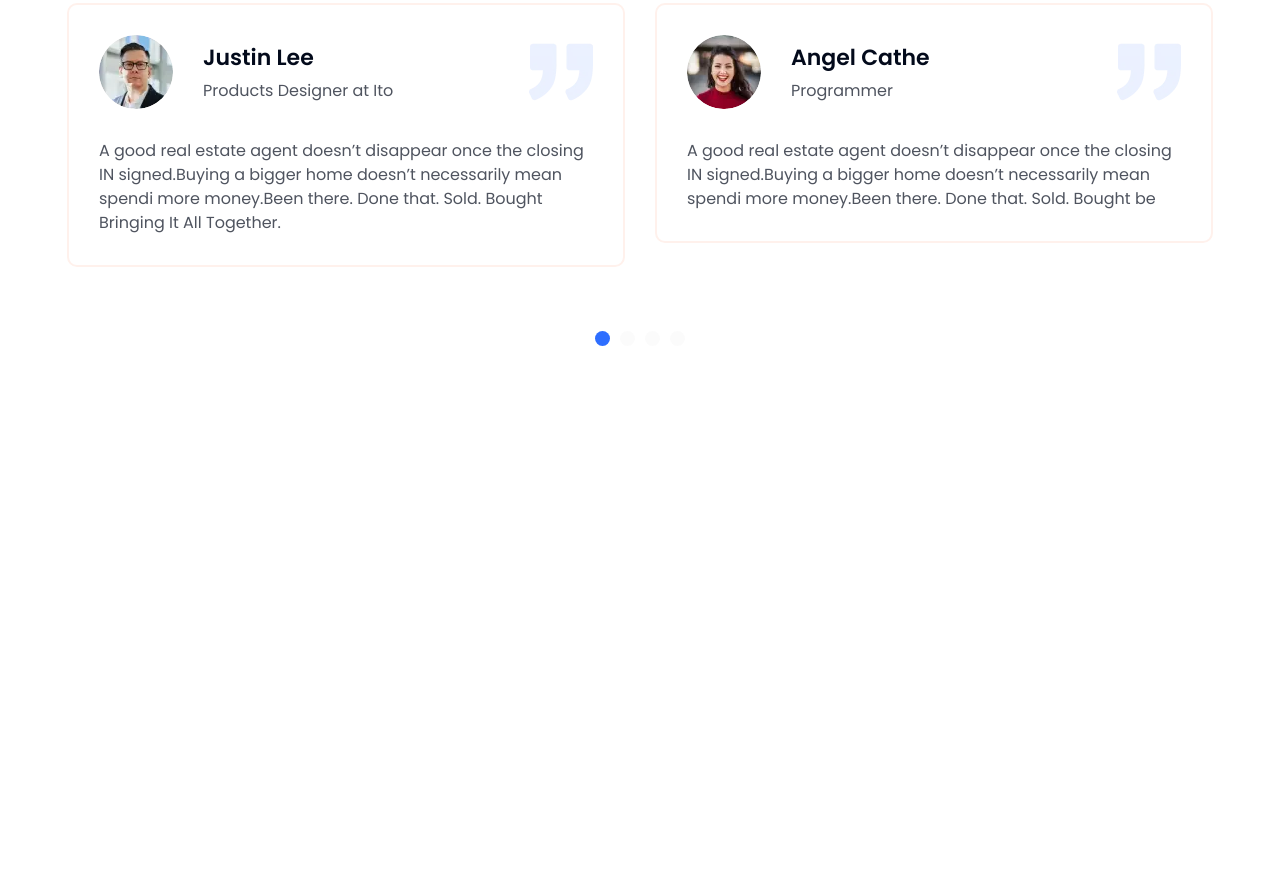
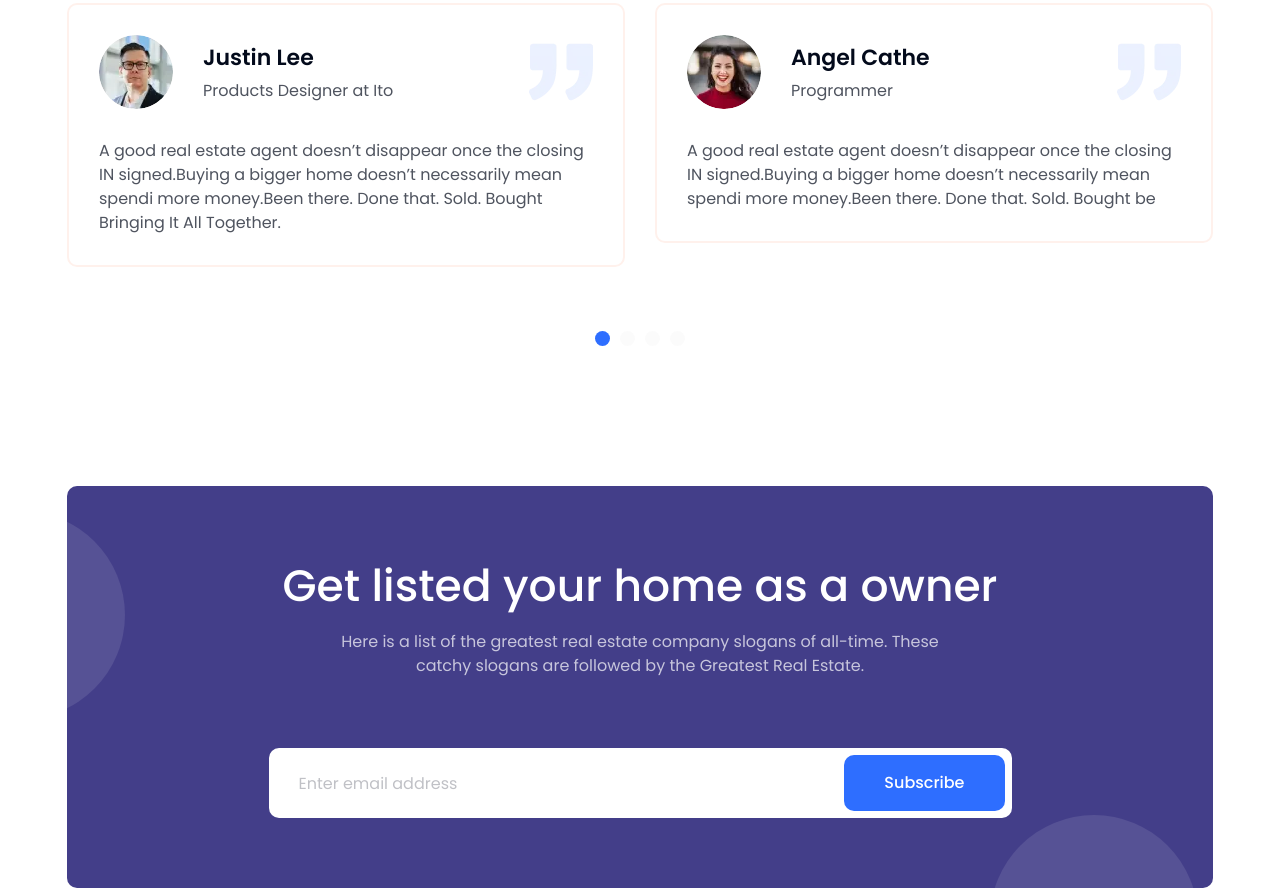
Before and after one commit to NikitosKokos/rubyHome, a website: page RubyHome/index.html in a window 1280 px wide. Shown: the part 3931-4819 px from the top of the page. Before the commit the page ends 4417 px from the top, so only its background shows below. Drawn offline with nearby package versions, Linux system fonts and the light colour scheme; files whose address does not match are found by name.

Commit message:
added section subscribe

```diff
--- /dev/null
+++ b/#src/scss/blocks/_subscribe.scss
@@ -0,0 +1,128 @@
+.subscribe {
+
+		&__container {
+		}
+
+		&__body {
+         background: #433E89;
+         border-radius: 10px;
+         padding: 70px 20px;
+         display: flex;
+         flex-direction: column;
+         align-items: center;
+         overflow: hidden;
+         position: relative;
+
+          &:after, &:before{
+            content: '';
+            width: 208px;
+            height: 208px;
+            position: absolute;
+            background: #FFFFFF;
+            opacity: 0.1;
+            border-radius: 50%;
+         }
+
+          &:before{
+            top: 25px;
+            left: -150px;
+         }
+
+          &:after{
+            bottom: -135px;
+            right: 15px;
+
+            @media (max-width: $md1+px){
+               bottom: -150px;
+            }
+
+            @media (max-width: $md3+px){
+               right: 10px;
+            }
+         }
+
+         @media (max-width: $md4+px){
+            padding: 70px 10px;
+         }
+		}
+
+		&__title {
+         font-weight: 500;
+         @include adaptiv-value('font-size', 44, 30, 1);
+         line-height: 136%;
+         text-align: center;
+         color: #FFFFFF;
+         @include adaptiv-value('margin-bottom', 15, 5, 1);
+		}
+
+		&__descr {
+         @include adaptiv-value('font-size', 16, 14, 1);
+         line-height: calc(24 / 16);
+         text-align: center;
+         color: rgba(255, 255, 255, 0.7);
+         max-width: 635px;
+         @include adaptiv-value('margin-bottom', 70, 40, 1);
+		}
+
+		&__form {
+         width: 100%;
+         background: #FFFFFF;
+         border-radius: 10px;
+         height: 70px;
+         display: flex;
+         justify-content: center;
+         align-items: center;
+         padding: 7px 7px 7px 0;
+         max-width: 743px;
+
+         @media (max-width: $md4+px){
+            flex-direction: column;
+            align-items: flex-start;
+            padding: 0px 7px 7px 7px;
+            height: auto;
+         }
+		}
+
+		&__input {
+         background: transparent;
+         flex: 1 1 auto;
+         height: 100%;
+         font-size: 16px;
+         line-height: calc(24 / 16);
+         color: #030A1B;
+         padding: 0 30px;
+
+         &::placeholder{
+            color: #C0C1C6;
+         }
+
+         @media (max-width: $md4+px){
+            width: 100%;
+            padding: 0 13px;
+            flex: 0 0 50px;
+         }
+		}
+
+		&__btn {
+         background: $blue;
+         border-radius: 10px;
+         font-weight: 500;
+         font-size: 16px;
+         line-height: calc(24 / 16);
+         color: #FFFFFF;
+         padding: 0 40px;
+         height: 100%;
+         transition: all .3s ease-in-out;
+
+         @media (max-width: $md4+px){
+            width: 100%;
+            flex: 0 0 50px;
+         }
+
+         @media(any-hover: hover){
+            &:hover{
+               background: darken($blue, 10%);
+            }
+         }
+		}
+}
--- a/#src/scss/style.scss
+++ b/#src/scss/style.scss
@@ -19,6 +19,7 @@
 @import "./blocks/properties";
 @import "./blocks/featured";
 @import "./blocks/reviews";
+@import "./blocks/subscribe";
 
 
 // global styles
--- a/RubyHome/index.html
+++ b/RubyHome/index.html
@@ -1,5 +1,5 @@
 <!DOCTYPE html>
-<html lang="ru">
+<html lang="en">
 	 <head>
 	<title>Ruby Home</title>
 	<meta charset="UTF-8">
@@ -509,6 +509,18 @@
 						<div class="reviews__bullets"></div>
 					</div>
 				</section>
+				<section class="subscribe">
+					<div class='subscribe__container _container'>
+						<div class="subscribe__body">
+							<h3 class="subscribe__title">Get listed your home as  a owner</h3>
+							<div class="subscribe__descr">Here is a list of the greatest real estate company slogans of all-time. These catchy slogans are followed by the Greatest Real Estate.</div>
+							<form action="#" class="subscribe__form">
+								<input type="email" placeholder="Enter email address" class="subscribe__input">
+								<button class="subscribe__btn">Subscribe</button>
+							</form>
+						</div>
+					</div>
+				</section>
 			</main>
 			<footer class="footer">
 	<div class="footer__content _container">
```
Also changed, not shown: #src/index.html (+13 -1 lines), RubyHome/css/style.css, RubyHome/css/style.min.css.
